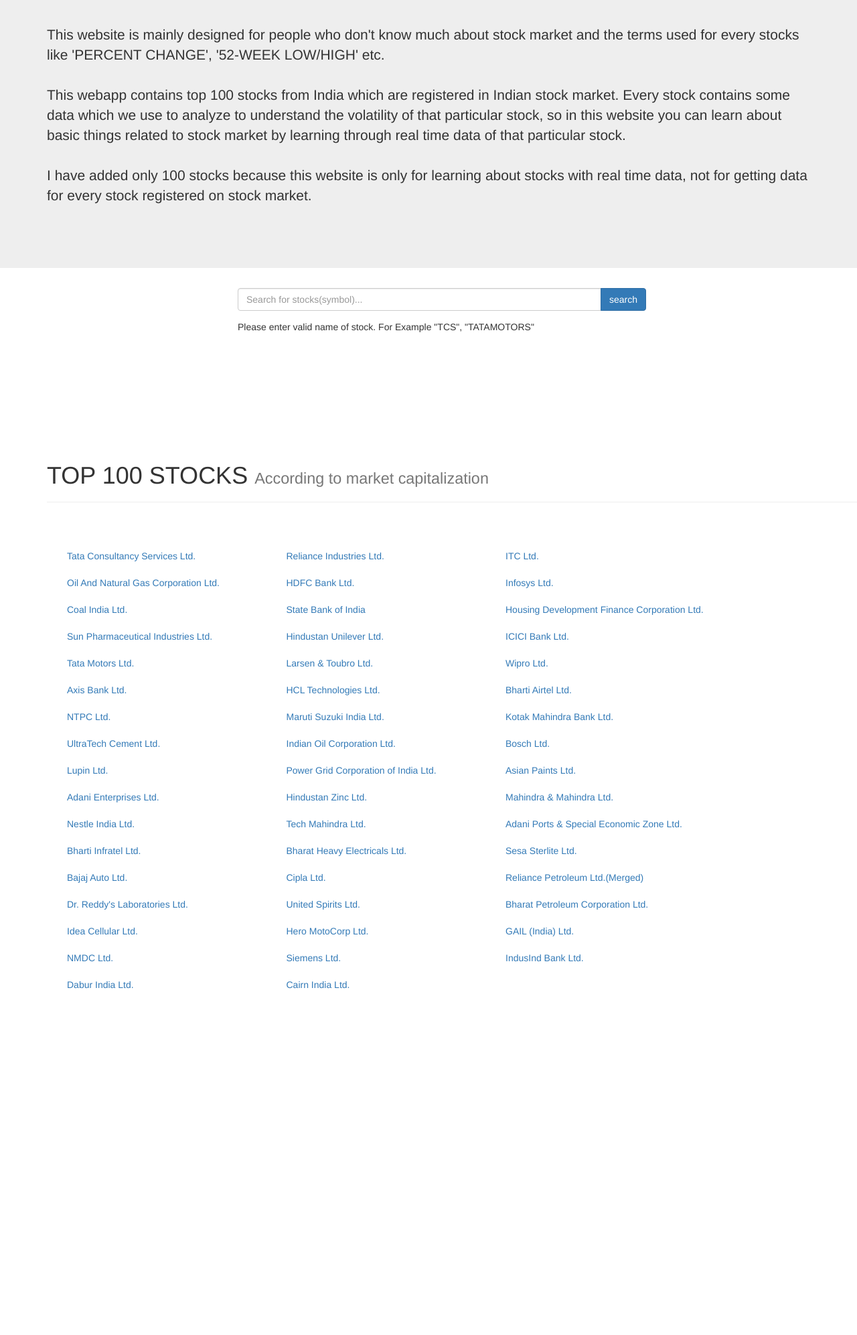
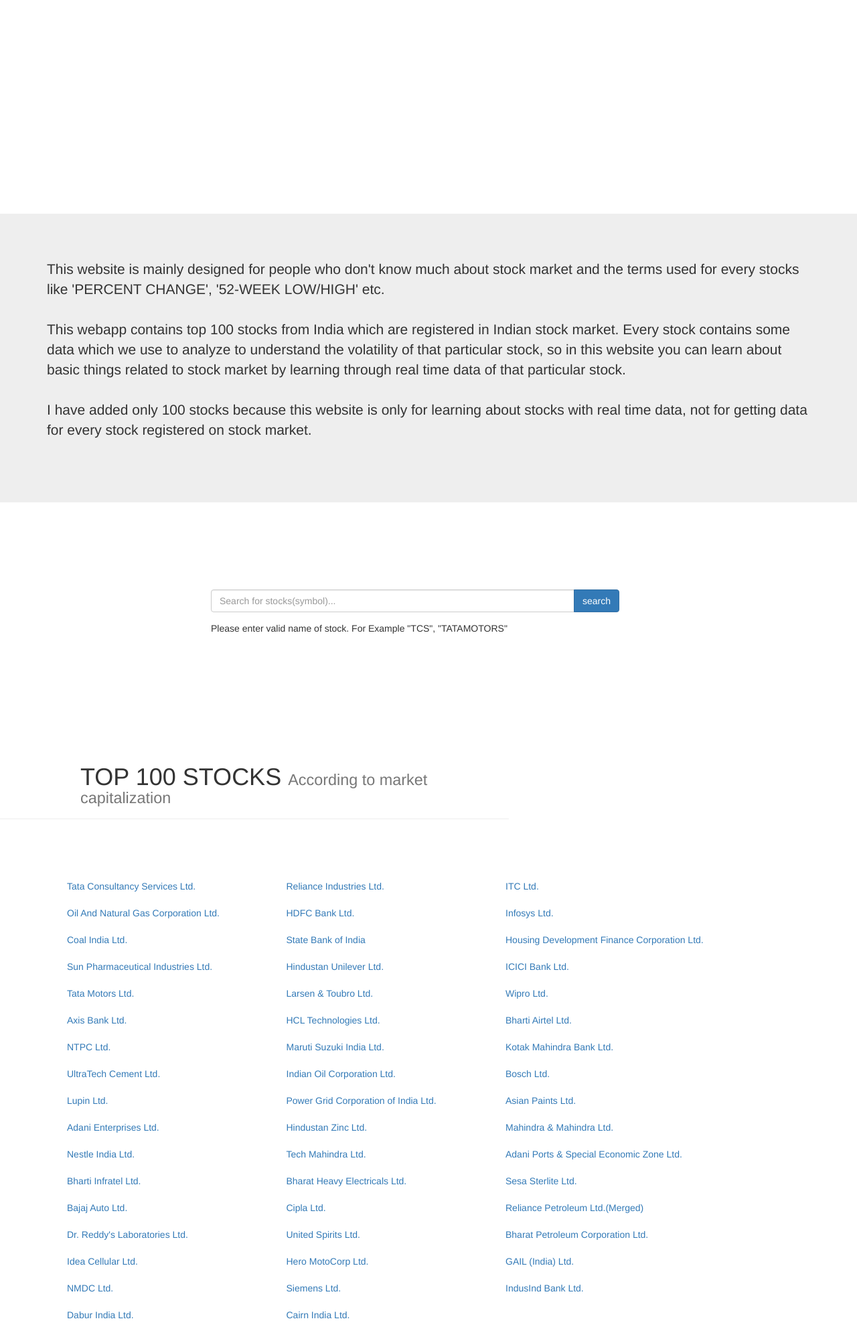
Before and after one commit to mukeshthawani/markets, a Django app: page /stocks/ in a window 1280 px wide; the page is wider, and only the part inside the window is pictured. Shown: the part 51-2044 px from the top of that part at 67% size. Before the commit the page ends 1527 px from the top of that part, so only its background shows below. Run offline with Django 3.2, Linux system fonts and the light colour scheme; data comes from the database, SQL or seed files in the repository; some libraries are stand-ins or nearby versions.

Commit message:
Update style

```diff
--- a/stocks/static/stocks/style.css
+++ b/stocks/static/stocks/style.css
@@ -5,17 +5,44 @@ height:160px;
 }
 
 .col-lg-6{
-position: absolute;
-right: 300px;
+position: relative;
+top: 450px;
+left: 300px;
 }
 .row{
 position: relative;
-top: 300px;
+top: 770px;
 left: 100px;
 }
 
 .page-header{
 position: relative;
-top: 250px;
-left: 70px;
+top: 700px;
+right: 520px;
 }
+.jumbotron{
+position: relative;
+top: 350px;
+}
+
+.Carousel{
+height: 630px;
+padding: 0;
+margin: 0;
+top: 0px;
+}
+
+.carousel-caption {
+z-index: 10;
+}
+
+.carousel .item {
+top: 0px;
+width: 100%;
+height: 630px;
+background-color: #777;
+}
+
+.navbar-wrapper{
+height: 0px;
+}
```
